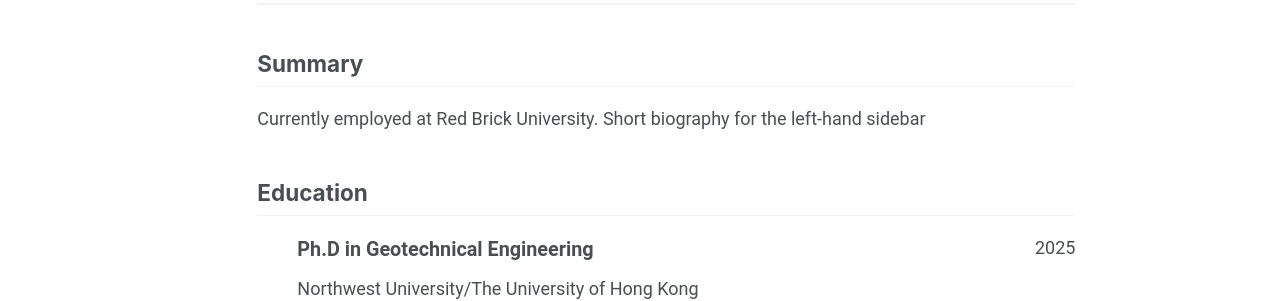
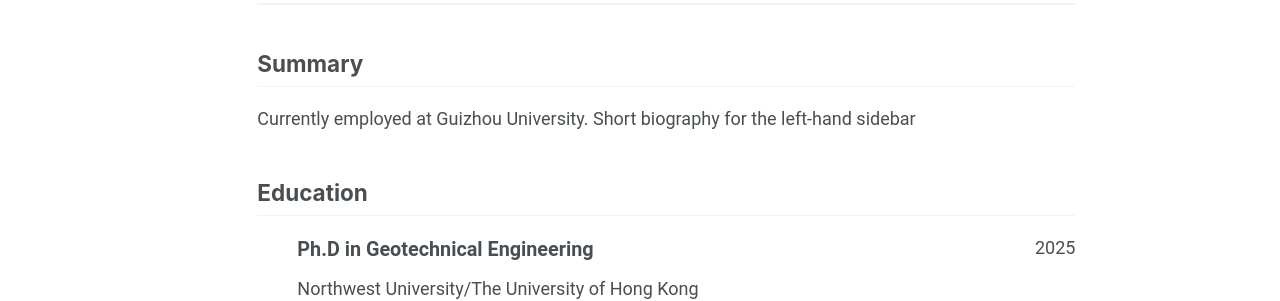
Before and after one commit to AndyShaw001/github.io, a Jekyll site: the page built from _pages/cv-json.md, in a window 1280 px wide and 900 px high. Shown: the part 341-642 px from the top of the window. Built offline with Jekyll 4.4.1, drawn with Linux system fonts in a browser that asks for light colours; a script bundle is joined from its source files by our own code; library files that are not in the unit come from our copies.

Commit message:
Update employment information in cv.json

```diff
--- a/_data/cv.json
+++ b/_data/cv.json
@@ -4,7 +4,7 @@
     "email": "andyshaw01001@163.com",
     "phone": "",
     "website": "https://andyshaw001.github.io",
-    "summary": "Currently employed at Red Brick University. Short biography for the left-hand sidebar",
+    "summary": "Currently employed at Guizhou University. Short biography for the left-hand sidebar",
     "location": {
       "address": "",
       "postalCode": "",
```
